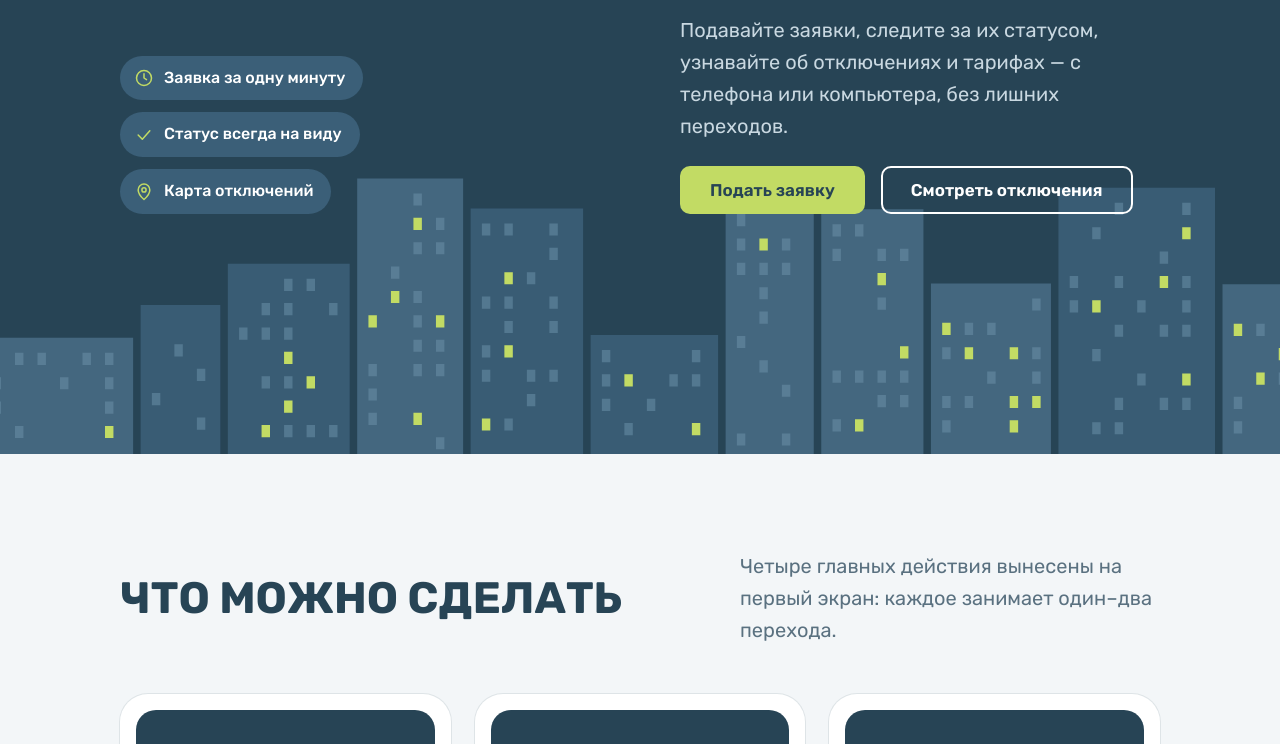
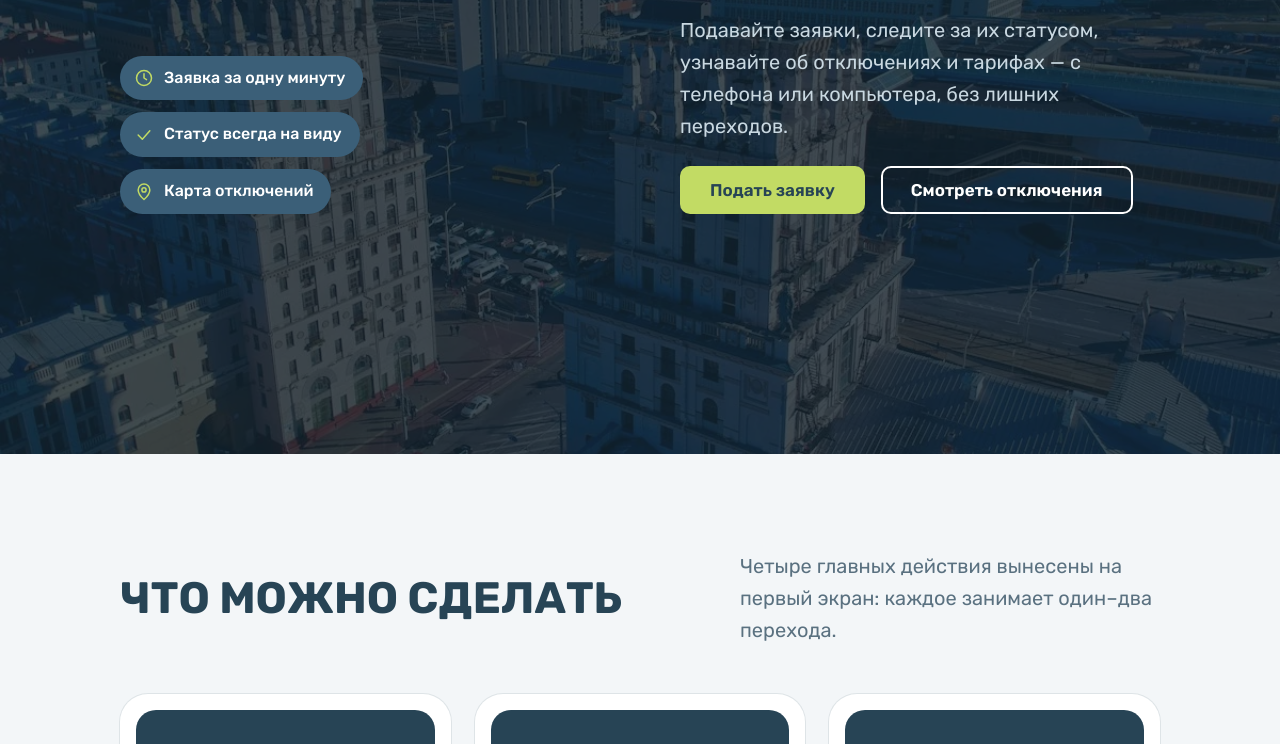
Before and after one commit to luchilica/domkom, a website: page index.html in a window 1280 px wide. Shown: the part 275-1019 px from the top of the page. Drawn offline with Linux system fonts and the light colour scheme.

Commit message:
Главный экран: фотография города вместо векторного силуэта, затемняющая заливка для контраста
Co-Authored-By: Claude Sonnet 5.5 <noreply@anthropic.com>
Claude-Session: https://claude.ai/code/session_01DrFCr5b5AP35RVWyATuJkk

```diff
--- a/index.html
+++ b/index.html
@@ -42,7 +42,7 @@
   </header>
   <main id="main" tabindex="-1">
     <section class="hero" aria-labelledby="hero-title">
-      <img class="hero__art" src="assets/city.svg" alt="" width="1440" height="320">
+      <img class="hero__art" src="assets/photos/hero-minsk-800.webp" srcset="assets/photos/hero-minsk-800.webp 800w, assets/photos/hero-minsk.webp 1200w" sizes="100vw" alt="" width="1200" height="900" fetchpriority="high">
       <div class="container hero__body">
         <h1 class="display" id="hero-title">Коммунальные услуги <span class="hero__accent">без лишних шагов</span></h1>
         <div class="hero__row">
--- a/scss/main.scss
+++ b/scss/main.scss
@@ -542,17 +542,26 @@ button {
 
   &__art {
     position: absolute;
-    left: 0;
-    bottom: 0;
+    inset: 0;
     width: 100%;
-    height: 220px;
+    height: 100%;
     object-fit: cover;
-    object-position: left bottom;
+    object-position: center 35%;
     pointer-events: none;
+  }
+
+  // сплошная полупрозрачная заливка для читаемости текста поверх фото
+  &::before {
+    content: "";
+    position: absolute;
+    inset: 0;
+    z-index: 1;
+    background: rgba(18, 36, 48, .8);
   }
 
   &__body {
     position: relative;
+    z-index: 2;
     display: grid;
     gap: 32px;
     padding-top: 40px;
@@ -590,10 +599,6 @@ button {
 
   @media (min-width: $bp-md) {
     padding-bottom: 240px;
-
-    &__art {
-      height: 300px;
-    }
   }
 }
 
```
Also changed, not shown: assets/photos/hero-minsk-800.webp (added), assets/photos/hero-minsk.webp (added), css/main.css.
